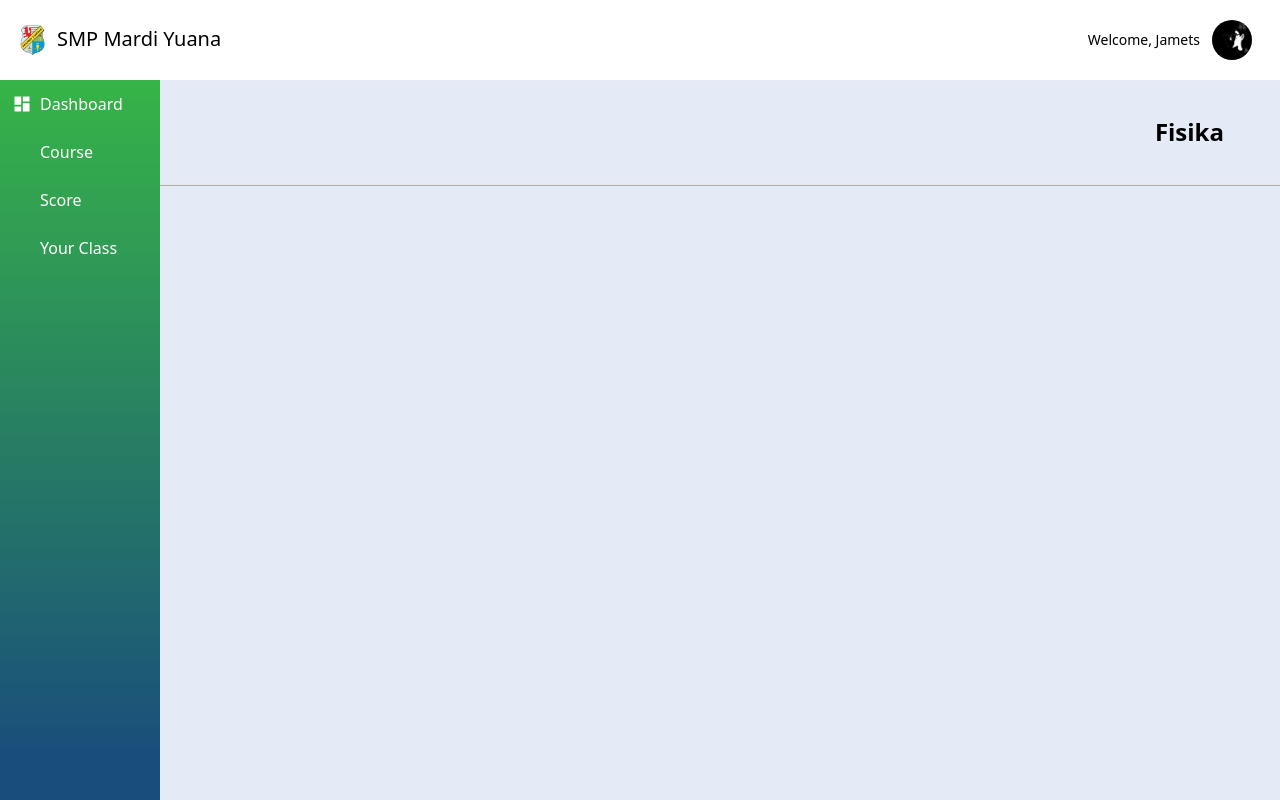
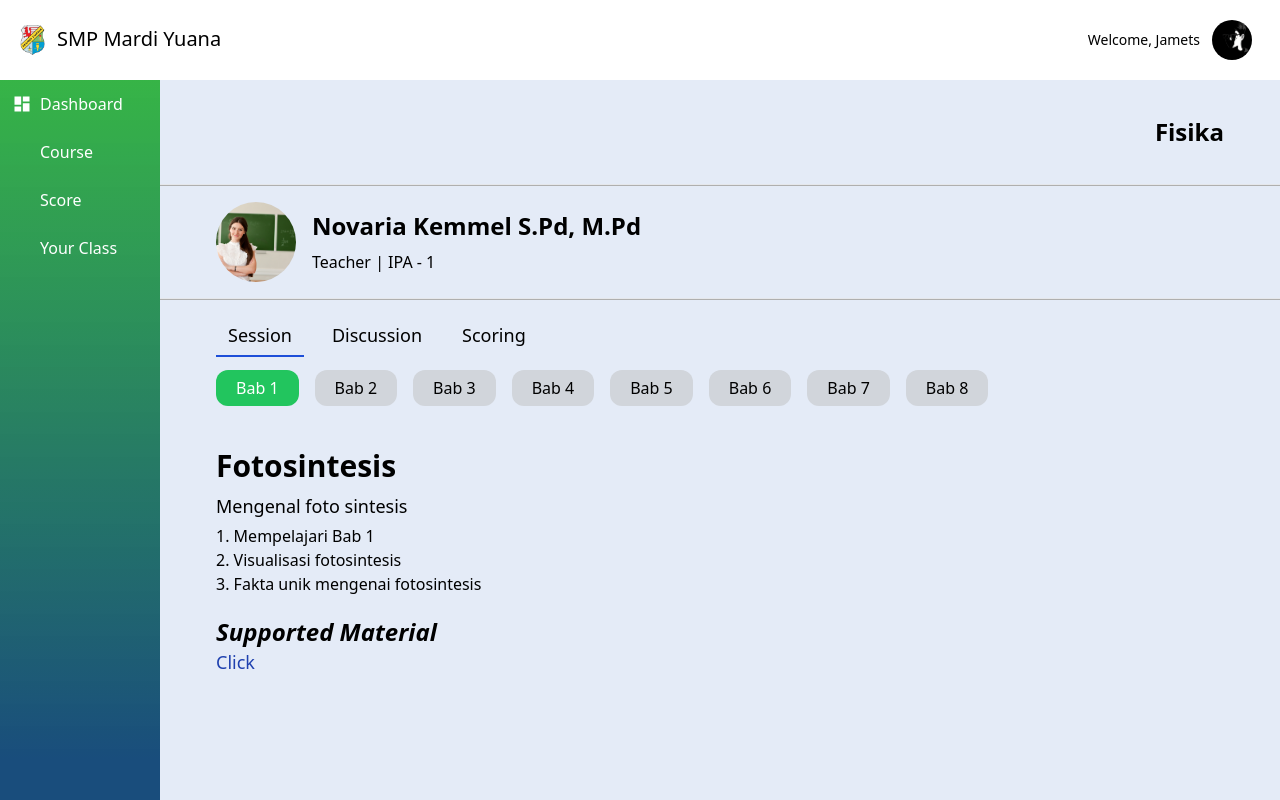
Before and after one commit to zhaardhia/mardiyuana-teacher-fe, a Next.js app: page /course/detail/1 in a window 1280 px wide. Built offline with nearby package versions, Linux system fonts and the light colour scheme; some icons are missing.

Commit message:
feat: add session in course detail

```diff
--- a/package.json
+++ b/package.json
@@ -13,6 +13,7 @@
     "@radix-ui/react-accordion": "^1.1.2",
     "@radix-ui/react-select": "^2.0.0",
     "@radix-ui/react-slot": "^1.0.2",
+    "@radix-ui/react-tabs": "^1.0.4",
     "@types/node": "20.10.5",
     "@types/react": "18.2.45",
     "@types/react-dom": "18.2.18",
--- /dev/null
+++ b/src/components/ui/tabs.tsx
@@ -0,0 +1,55 @@
+"use client";
+
+import * as React from "react";
+import * as TabsPrimitive from "@radix-ui/react-tabs";
+
+import { cn } from "@/lib/utils";
+
+const Tabs = TabsPrimitive.Root;
+
+const TabsList = React.forwardRef<
+  React.ElementRef<typeof TabsPrimitive.List>,
+  React.ComponentPropsWithoutRef<typeof TabsPrimitive.List>
+>(({ className, ...props }, ref) => (
+  <TabsPrimitive.List
+    ref={ref}
+    className={cn(
+      "inline-flex h-10 items-center justify-center rounded-md bg-muted p-1 text-muted-foreground",
+      className
+    )}
+    {...props}
+  />
+));
+TabsList.displayName = TabsPrimitive.List.displayName;
+
+const TabsTrigger = React.forwardRef<
+  React.ElementRef<typeof TabsPrimitive.Trigger>,
+  React.ComponentPropsWithoutRef<typeof TabsPrimitive.Trigger>
+>(({ className, ...props }, ref) => (
+  <TabsPrimitive.Trigger
+    ref={ref}
+    className={cn(
+      "inline-flex items-center justify-center whitespace-nowrap border-b-2 border-transparent rounded-sm px-3 py-1.5 text-sm font-medium ring-offset-background transition-all focus-visible:outline-none focus-visible:ring-2 focus-visible:ring-ring focus-visible:ring-offset-2 disabled:pointer-events-none disabled:opacity-50 data-[state=active]:border-blue-700 data-[state=active]:text-foreground",
+      className
+    )}
+    {...props}
+  />
+));
+TabsTrigger.displayName = TabsPrimitive.Trigger.displayName;
+
+const TabsContent = React.forwardRef<
+  React.ElementRef<typeof TabsPrimitive.Content>,
+  React.ComponentPropsWithoutRef<typeof TabsPrimitive.Content>
+>(({ className, ...props }, ref) => (
+  <TabsPrimitive.Content
+    ref={ref}
+    className={cn(
+      "mt-2 ring-offset-background focus-visible:outline-none focus-visible:ring-2 focus-visible:ring-ring focus-visible:ring-offset-2",
+      className
+    )}
+    {...props}
+  />
+));
+TabsContent.displayName = TabsPrimitive.Content.displayName;
+
+export { Tabs, TabsList, TabsTrigger, TabsContent };
--- a/src/pages/course/detail/[courseId].tsx
+++ b/src/pages/course/detail/[courseId].tsx
@@ -1,7 +1,8 @@
+import React from "react";
 import Layout from "@/components/Layout";
 import { Icon } from "@iconify/react";
 import { useRouter } from "next/router";
-import React from "react";
+import { Tabs, TabsContent, TabsList, TabsTrigger } from "@/components/ui/tabs";
 
 const CourseDetail = () => {
   const router = useRouter();
@@ -15,6 +16,99 @@ const CourseDetail = () => {
       </div>
 
       <hr className="h-[2px] bg-[#AFAFAF]" />
+
+      <div className="my-4 w-[90%] mx-auto flex gap-14 items-center max-w-[1400px]">
+        <div className="flex items-center gap-4">
+          <img src="/photo_teacher.jpg" alt="" className="w-20 h-20 rounded-full object-cover" />
+          <div className="flex flex-col gap-2">
+            <h3 className="text-2xl font-semibold">Novaria Kemmel S.Pd, M.Pd</h3>
+            <p>Teacher | IPA - 1</p>
+          </div>
+        </div>
+      </div>
+
+      <hr className="h-[2px] bg-[#AFAFAF]" />
+
+      <div className="my-4 w-[90%] mx-auto flex gap-14 items-center max-w-[1400px]">
+        <Tabs defaultValue="session" className="w-full">
+          <TabsList className="w-full flex items-center gap-4 justify-start pl-0 mb-3">
+            <TabsTrigger value="session" className="text-lg font-normal">
+              Session
+            </TabsTrigger>
+            <TabsTrigger value="discussion" className="text-lg font-normal">
+              Discussion
+            </TabsTrigger>
+            <TabsTrigger value="scoring" className="text-lg font-normal">
+              Scoring
+            </TabsTrigger>
+          </TabsList>
+
+          <TabsContent value="session">
+            <Tabs defaultValue="bab 1" className="w-full">
+              <TabsList className="w-full flex items-center gap-4 justify-start pl-0">
+                {[...Array(8)].map((_, idx) => (
+                  <TabsTrigger
+                    value={`bab ${idx + 1}`}
+                    className="text-base font-normal bg-gray-300 rounded-xl border-none data-[state=active]:bg-green-500 data-[state=active]:text-white data-[state=active]:font-medium px-5"
+                  >
+                    Bab {idx + 1}
+                  </TabsTrigger>
+                ))}
+              </TabsList>
+              {[...Array(8)].map((_, idx) => (
+                <TabsContent value={`bab ${idx + 1}`} className="mt-10">
+                  <h2 className="font-semibold text-3xl mb-2">Fotosintesis</h2>
+                  <h4 className="font-normal text-lg mb-1">Mengenal foto sintesis</h4>
+                  <ol className="text-normal">
+                    <li>1. Mempelajari Bab {idx + 1}</li>
+                    <li>2. Visualisasi fotosintesis</li>
+                    <li>3. Fakta unik mengenai fotosintesis</li>
+                  </ol>
+
+                  <h2 className="font-semibold text-2xl italic mt-5">Supported Material</h2>
+                  <button className="text-blue-800 hover:underline text-lg">Click</button>
+                </TabsContent>
+              ))}
+            </Tabs>
+          </TabsContent>
+
+          <TabsContent value="discussion">
+            <Tabs defaultValue="bab 1" className="w-full">
+              <TabsList className="w-full flex items-center gap-4 justify-start pl-0">
+                {[...Array(8)].map((_, idx) => (
+                  <TabsTrigger
+                    value={`bab ${idx + 1}`}
+                    className="text-base font-normal bg-gray-300 rounded-xl border-none data-[state=active]:bg-green-500 data-[state=active]:text-white data-[state=active]:font-medium px-5"
+                  >
+                    Bab {idx + 1}
+                  </TabsTrigger>
+                ))}
+              </TabsList>
+              {[...Array(8)].map((_, idx) => (
+                <TabsContent value={`bab ${idx + 1}`}>{idx + 1}</TabsContent>
+              ))}
+            </Tabs>
+          </TabsContent>
+
+          <TabsContent value="scoring">
+            <Tabs defaultValue="bab 1" className="w-full">
+              <TabsList className="w-full flex items-center gap-4 justify-start pl-0">
+                {[...Array(8)].map((_, idx) => (
+                  <TabsTrigger
+                    value={`bab ${idx + 1}`}
+                    className="text-base font-normal bg-gray-300 rounded-xl border-none data-[state=active]:bg-green-500 data-[state=active]:text-white data-[state=active]:font-medium px-5"
+                  >
+                    Bab {idx + 1}
+                  </TabsTrigger>
+                ))}
+              </TabsList>
+              {[...Array(8)].map((_, idx) => (
+                <TabsContent value={`bab ${idx + 1}`}>{idx + 1}</TabsContent>
+              ))}
+            </Tabs>
+          </TabsContent>
+        </Tabs>
+      </div>
     </Layout>
   );
 };
```
Also changed, not shown: public/photo_teacher.jpg (added), 1 other file (tests, documents, lock files or other folders).
